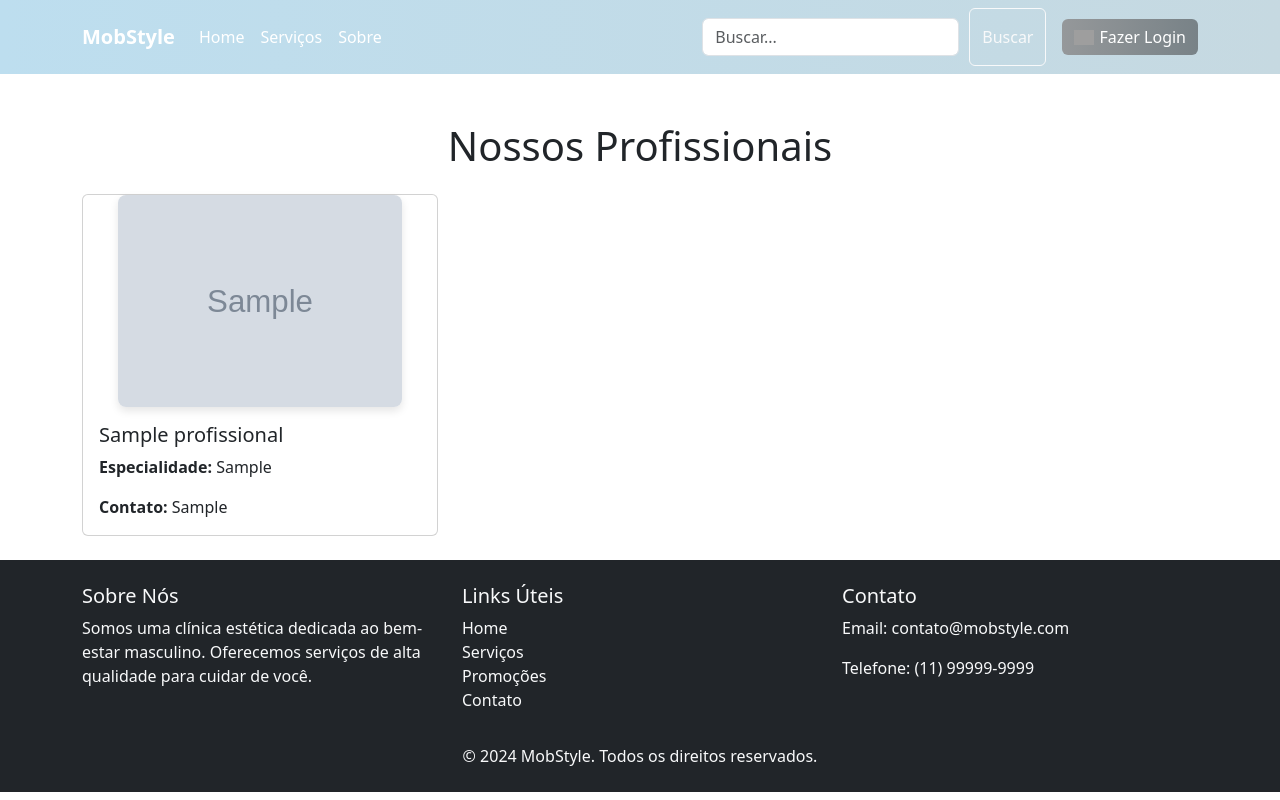
After one commit to Joalbertosilva/Projeto-ClinicaEstetica-Django, a Django app: page /profissionais/ in a window 1280 px wide. The commit adds this page. Run offline with Django 5.2, Linux system fonts and the light colour scheme; tables that the repository leaves empty hold one stand-in row (values such as "Sample post"); grey boxes marked "Sample" are stand-in pictures; parts of the project's set-up code (start-up, migrations or seed data) failed here and were passed over; grey boxes are pictures that could not be loaded.

Commit message:
Adicionando nova funcionalidade, template de profissionais, atualizando a urls, a views, tamplates e css

```diff
--- a/inicio/models.py
+++ b/inicio/models.py
@@ -2,17 +2,17 @@ from django.db import models
 from django.contrib.auth.models import AbstractBaseUser, BaseUserManager, PermissionsMixin
 
 class UsuarioManager(BaseUserManager):
-    def create_user(self, email, senha=None, **extra_fields):  # Alterado de 'password' para 'senha'
+    def create_user(self, email, senha=None, **extra_fields):
         if not email:
             raise ValueError('O email é obrigatório')
         email = self.normalize_email(email)
-        extra_fields.setdefault('is_active', True)  # Clientes normais são ativos por padrão
+        extra_fields.setdefault('is_active', True)
         user = self.model(email=email, **extra_fields)
-        user.set_password(senha)  # Usando 'senha' para definir a senha
+        user.set_password(senha)
         user.save(using=self._db)
         return user
 
-    def create_superuser(self, email, senha=None, **extra_fields):  # Alterado de 'password' para 'senha'
+    def create_superuser(self, email, senha=None, **extra_fields):
         extra_fields.setdefault('is_staff', True)
         extra_fields.setdefault('is_superuser', True)
 
@@ -21,13 +21,13 @@ class UsuarioManager(BaseUserManager):
         if extra_fields.get('is_superuser') is not True:
             raise ValueError('Superuser deve ter is_superuser=True.')
 
-        return self.create_user(email, senha, **extra_fields)  # Passando 'senha'
+        return self.create_user(email, senha, **extra_fields)
 
 class Usuario(AbstractBaseUser, PermissionsMixin):
     email = models.EmailField(unique=True)
     nome = models.CharField(max_length=255)
-    endereco = models.TextField(blank=True, null=True)  # Endereço do cliente
-    telefone = models.CharField(max_length=15, blank=True, null=True)  # Telefone do cliente
+    endereco = models.TextField(blank=True, null=True)
+    telefone = models.CharField(max_length=15, blank=True, null=True)
     is_active = models.BooleanField(default=True)
     is_staff = models.BooleanField(default=False)
 
@@ -65,7 +65,7 @@ class Profissional(models.Model):
     nome = models.CharField(max_length=100)
     especialidade = models.CharField(max_length=100)
     contato = models.CharField(max_length=15)
-    foto = models.ImageField(upload_to='fotos_profissionais/', blank=True, null=True)  # Adicionando imagem para o profissional
+    foto = models.ImageField(upload_to='fotos_profissionais/', blank=True, null=True)
 
     def __str__(self):
         return self.nome
--- /dev/null
+++ b/inicio/static/css/profissionais.css
@@ -0,0 +1,55 @@
+*{
+    margin: 0;
+    padding: 0;
+    box-sizing: border-box;
+}
+
+.navbar-custom {
+    width: 100%;
+    background: linear-gradient(90deg, #bddeef, #c6d9e1);
+}
+
+
+.btn-login {
+    background: linear-gradient(90deg, #95989a, #788287);
+    color: white;
+    border: none;
+    transition: 0.3s;
+}
+
+.btn-login:hover {
+    background-color: #587b96 !important;
+    transition: 0.3s;
+    color: #ffffff;
+}
+
+
+.icon-user {
+    width: 20px;
+    margin-right: 5px;
+}
+
+
+.search-bar {
+    max-width: 350px;
+    margin: 10px 10px 10px 0;
+}
+
+
+.alert {
+    max-width: 500px !important;
+    margin: 10px auto;
+    padding: 15px;
+    border-radius: 8px;
+    box-shadow: 0 4px 10px rgba(0, 0, 0, 0.1);
+}
+
+/* Estilo para as imagens dos profissionais */
+.card-img-top {
+    width: 80%; /* Define a largura como 80% do container */
+    height: auto; /* Mantém a proporção da imagem */
+    margin: 0 auto; /* Centraliza a imagem horizontalmente */
+    display: block; /* Garante que a imagem seja tratada como um bloco */
+    border-radius: 8px; /* Adiciona bordas arredondadas */
+    box-shadow: 0 4px 8px rgba(0, 0, 0, 0.1); /* Adiciona uma sombra leve */
+}
--- a/inicio/templates/inicio/perfil.html
+++ b/inicio/templates/inicio/perfil.html
@@ -10,7 +10,6 @@ Perfil do Usuário
     <h2 class="perfil-titulo">Bem-vindo, {{ usuario.nome }}</h2>
 
     <div class="perfil-conteudo">
-        <!-- Foto de Perfil -->
         <div class="perfil-foto">
             <div class="foto-container">
                 {% if usuario.foto_perfil %}
@@ -27,7 +26,6 @@ Perfil do Usuário
             </form>
         </div>
 
-        <!-- Detalhes do Usuário -->
         <div class="perfil-detalhes">
             <h3>Detalhes do Usuário</h3>
             <p><strong>Email:</strong> {{ usuario.email }}</p>
@@ -37,7 +35,6 @@ Perfil do Usuário
         </div>
     </div>
 
-    <!-- Agenda e Produtos -->
     <div class="perfil-extra">
         <div class="perfil-agenda">
             <h3>Minha Agenda</h3>
--- /dev/null
+++ b/inicio/templates/inicio/profissionais.html
@@ -0,0 +1,36 @@
+{% extends 'inicio/base.html' %}
+{% load static %}
+{% block title %}
+Profissionais
+{% endblock %}
+
+{% block content %}
+<div class="container mt-5">
+    <h1 class="text-center mb-4">Nossos Profissionais</h1>
+    <div class="row">
+        {% for profissional in profissionais %}
+        <div class="col-md-4 mb-4">
+            <div class="card">
+                {% if profissional.foto %}
+                <img src="{{ profissional.foto.url }}" class="card-img-top" alt="{{ profissional.nome }}">
+                {% else %}
+                <img src="{% static 'img/default-user.png' %}" class="card-img-top" alt="Foto padrão">
+                {% endif %}
+                <div class="card-body">
+                    <h5 class="card-title">{{ profissional.nome }}</h5>
+                    <p class="card-text"><strong>Especialidade:</strong> {{ profissional.especialidade }}</p>
+                    <p class="card-text"><strong>Contato:</strong> {{ profissional.contato }}</p>
+                </div>
+            </div>
+        </div>
+        {% endfor %}
+    </div>
+</div>
+{% endblock %}
+
+{% block extra_js %}
+<script src="https://cdn.jsdelivr.net/npm/bootstrap@5.3.0/dist/js/bootstrap.bundle.min.js"></script>
+{% endblock %}
+{% block extra_css %}
+<link rel="stylesheet" href="{% static 'css/profissionais.css' %}">
+{% endblock %}
--- a/inicio/urls.py
+++ b/inicio/urls.py
@@ -1,5 +1,7 @@
 from django.urls import path
 from . import views
+from django.conf import settings
+from django.conf.urls.static import static
 
 
 urlpatterns = [
@@ -16,3 +18,6 @@ urlpatterns = [
     path('perfil/', views.perfil_usuario, name='perfil'),
     path('logout/', views.logout_usuario, name='logout'),
 ]
+
+if settings.DEBUG:
+    urlpatterns += static(settings.MEDIA_URL, document_root=settings.MEDIA_ROOT)
--- a/inicio/views.py
+++ b/inicio/views.py
@@ -2,7 +2,7 @@ from django.shortcuts import render, redirect
 from .models import Produto
 from decimal import Decimal
 from django.contrib.auth import authenticate, login
-from .models import Usuario
+from .models import Usuario, Profissional
 from django.contrib.auth.forms import UserCreationForm
 from django.contrib import messages
 from django.shortcuts import render
@@ -95,7 +95,8 @@ def servicos(request):
     return render(request, 'inicio/servicos.html')
 
 def profissionais(request):
-    return render(request, 'inicio/profissionais.html')
+    lista_profissionais = Profissional.objects.all()  # Busca todos os profissionais
+    return render(request, 'inicio/profissionais.html', {'profissionais': lista_profissionais})
 
 def agenda(request):
     return render(request, 'inicio/agenda.html')
```
Also changed, not shown: media/fotos_profissionais/Imagem_do_WhatsApp_de_2025-04-28_às_21.08.42_fe8dc9d5.jpg (added), media/fotos_profissionais/WhatsApp_Image_2025-02-12_at_18.26.34.jpeg (added), media/fotos_profissionais/foto-joao-roga.jpg (added).
